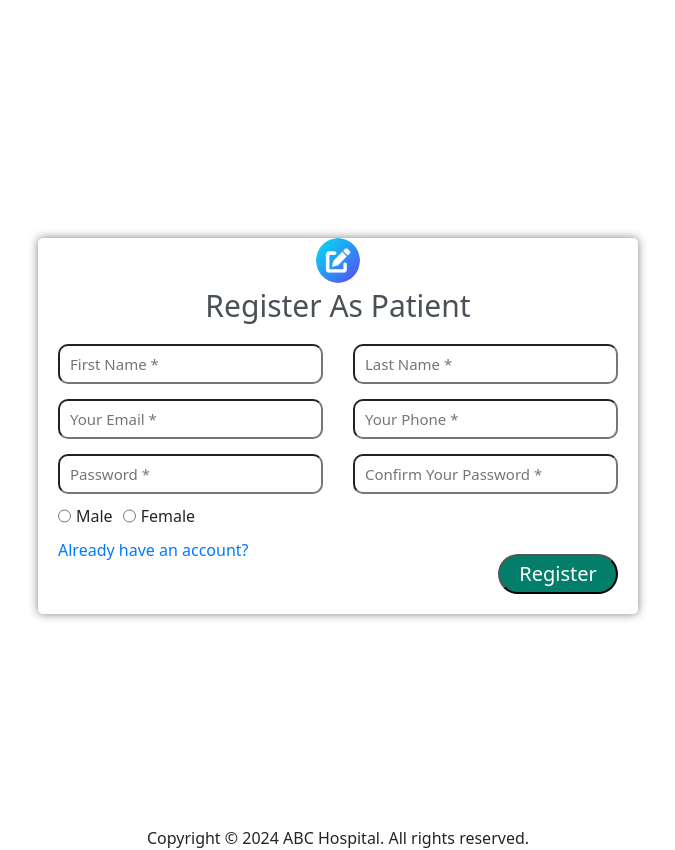
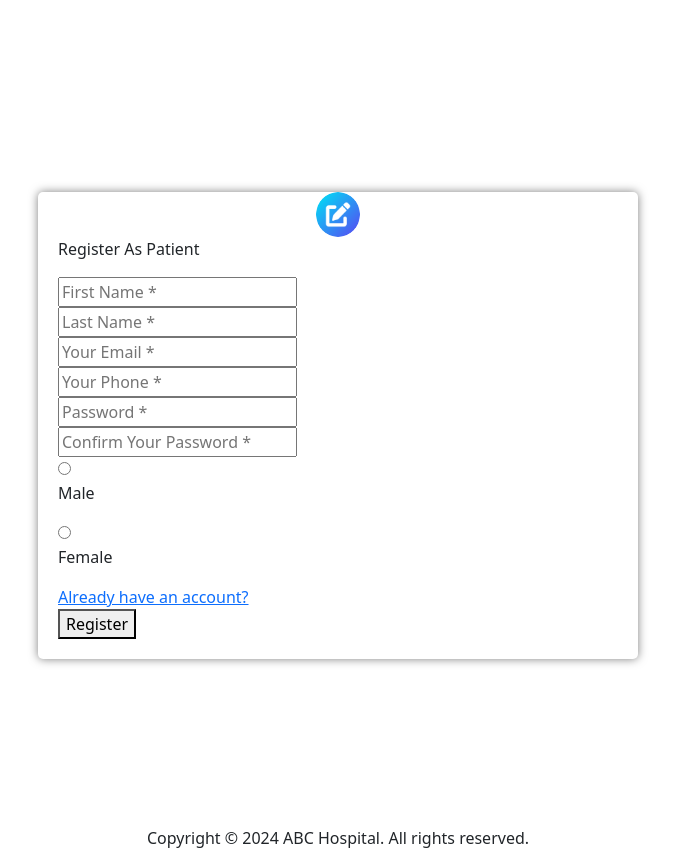
Before and after one commit to shInNei/Advanced-Programming-231, a PHP site: page /register.php in a window 1280 px wide. Shown: the part 318-1168 px from the top of the page, without its empty margins (302-977 px from the left). Run offline with PHP 8.4, Linux system fonts and the light colour scheme; some libraries are stand-ins or nearby versions.

Commit message:
Add files via upload

```diff
--- a/register.php
+++ b/register.php
@@ -11,7 +11,7 @@
     try{
         $conn = mysqli_connect($db_server, $db_user, $db_pass, $db_name);
     }
-    catch (myspli_sql_exception){
+    catch (mysqli_sql_exception){
         echo "Failed connection";
     }
 ?>
@@ -27,135 +27,15 @@
     <meta name="viewport" content="width=device-width, initial-scale=1.0">
     <link href="https://cdn.jsdelivr.net/npm/bootstrap@5.3.3/dist/css/bootstrap.min.css" rel="stylesheet" integrity="sha384-QWTKZyjpPEjISv5WaRU9OFeRpok6YctnYmDr5pNlyT2bRjXh0JMhjY6hW+ALEwIH" crossorigin="anonymous">
     <link rel="stylesheet" href="assets/css/style.css">
-    <link rel="stylesheet" href="assets/css/register.css" />
+    <link rel="stylesheet" href="assets/css/register.css">
+    <link rel="stylesheet" href="assets/css/register_minhkhanh.css">
     <link rel='stylesheet' href='https://use.fontawesome.com/releases/v5.0.13/css/all.css'>
+    <link rel='stylesheet' href="assets/css/">
     <title>ABC HOSPITAL</title>
 </head>
 
 <body>
-    <style>
-        .my-custom-row {
-            background-color: bisque;
-            height: 400px;
-        }
-        body{
-            background-color: white;
-            margin: 0;
-        }
-        .Register_box{
-            position: relative;
-            margin: auto;
-            background-color: white;
-            max-width: 700px;
-        }
 
-        .Register_sentence{
-
-            font-size: 30px;
-            text-align: center;
-            color: rgb(73, 80, 87);
-        }
-        .input{
-            display: grid;
-            grid-template-columns: 1fr 1fr;
-            column-gap: 30px;
-            row-gap: 15px;
-
-        }
-        .INPUT_INFOR{
-            box-sizing: border-box;
-            padding-left: 10px;
-            width: 100%;
-            height: 40px;
-            border-radius: 10px;
-            font-size: 15px;
-
-        }
-        .Female_checkbox{
-
-            margin: 0px;
-        }
-
-        .Male_text,
-        .Female_text{
-
-            margin-top: 10px;
-            margin-bottom: 10px;
-            margin-left: 5px;
-        }
-
-        .Male_box,
-        .Female_box{
-            display: flex;
-        }
-        .Female_box{
-            margin-left: 10px;
-        }
-        .gender_checkbox{
-
-            display: inline-block;
-            display:flex;
-        }
-        .Have_an_account{
-            margin-top:0;
-            color:rgb(0, 123, 255);
-            display: inline-block;
-            cursor: pointer;
-        }
-        .Have_an_account:hover{
-            text-decoration: underline;
-        }
-        .Under_Register_Block{
-            display: flex;
-            justify-content: space-between;
-        }
-        .Register_button{
-            border-radius: 30px;
-            background-color: rgb(3, 126, 106);
-            color: white;
-            width: 120px;
-            height: 40px;
-            font-size: 20px;
-            cursor: pointer;
-            transition: opacity 0.3;
-            margin-top: 60px;
-            margin-left: 20px;
-        }
-        .Register_button:hover{
-            opacity: 0.7;
-        }
-        .Register_button:active{
-            background-color: antiquewhite;
-            color: red;
-        }
-        .iconYTe{
-            border-radius: 50%;
-            width: 50px;
-            margin-right: 10px;
-        }
-        .left_header{
-            display: flex;
-        }
-        .right_header{
-            display: flex;
-        }
-        .header{
-            background-color:white;
-            font-size: 21px;
-            display: flex;
-            justify-content: space-between;
-            margin-bottom: 70px;
-            margin-top:0px;
-        }
-        .header_content_box{
-            padding-left: 10px;
-            padding-right:10px;
-            cursor: pointer;
-        }
-        .header_content_box:hover{
-            background-color: rgb(3, 126, 106);
-        }
-    </style>
     <nav class="navbar navbar-expand-lg navbar-light bg-light" id="navbar">
         <div class="container main-nav">
             <a class="navbar-brand" href="#" >
@@ -220,7 +100,7 @@
 
                             </div>
                         </div>
-                        <p class = "Have_an_account"> Already have an account?</p>
+                        <a href = "index.php" class = "Have_an_account"> Already have an account?</a>
 
                     </div>
 
@@ -254,23 +134,25 @@
         $password = filter_input(INPUT_POST, "password", FILTER_SANITIZE_SPECIAL_CHARS);
         $confirm_password = filter_input(INPUT_POST, "confirm_password", FILTER_SANITIZE_SPECIAL_CHARS);
 
+
+        $error_message = "";
         if(isset($_POST["gender"])){
             $gender = $_POST["gender"];
         }
 
         if(empty($firstname) || empty($lastname) || empty($email) || empty($phone) || empty($confirm_password) || empty($password) || empty($gender)){
-            echo "Please input all the information";
+            $error_message = "Please input all the information";
         }
         elseif(!$email_check) {
-            echo "Email is not valid";
+            $error_message = "Email is not valid";
         } elseif($password != $confirm_password) {
-            echo "Passwords are different";
+            $error_message = "Passwords are different";
         } else {
             $sql = "SELECT * FROM patients WHERE email = '$email'";
             $result = $conn->query($sql);
 
             if($result->num_rows > 0){
-                echo "Email da ton tai, vui long chon email khac";
+                $error_message = "Email already exists, please choose another email";
             }
             else {
                 $hashed_password = password_hash($password, PASSWORD_DEFAULT);
@@ -278,23 +160,40 @@
                 $sql = "INSERT INTO patients (fName, lName, email, phoneNum, gender, pw)
                         VALUES ('$firstname', '$lastname', '$email', '$phone', '$gender', '$hashed_password')";
 
-                try{
+                $result = mysqli_query($conn, $sql);
+
+                // if($result)
+                // {
+                //     echo '<script type="text/javascript">';
+                //     echo 'alert("Dang ki thanh cong!");';
+                //     echo 'window.location.href = "index.php";';
+                //     echo '</script>';
+                // }
+                if($result){
                     mysqli_query($conn, $sql);
-                    echo "Dang ki thanh cong";
-                }
-                catch (myspli_sql_exception){
-                    echo "Dang ki that bai";
+                    mysqli_close($conn);
+                    $error_message = "Dang ki thanh cong";
+                    header("location: index.php");
                 }
 
+                // catch (mysqli_sql_exception){
+                //     $error_message = "Dang ki that bai";
+                // }
 
-                mysqli_close($conn);
-                $_SESSION["email"] = $email;
-                $_SESSION["password"] = $password;
+                // mysqli_close($conn);
 
-                header("location:index.php");
+
+                // $_SESSION["email"] = $email;
+                // $_SESSION["password"] = $password;
+
             }
         }
 
     }
-
+    if (!empty($error_message)) {
+        echo '<script type="text/javascript">';
+        echo 'alert("' . $error_message . '");';
+        echo 'window.location.href = "register.php";';
+        echo '</script>';
+    }
 ?>
```
